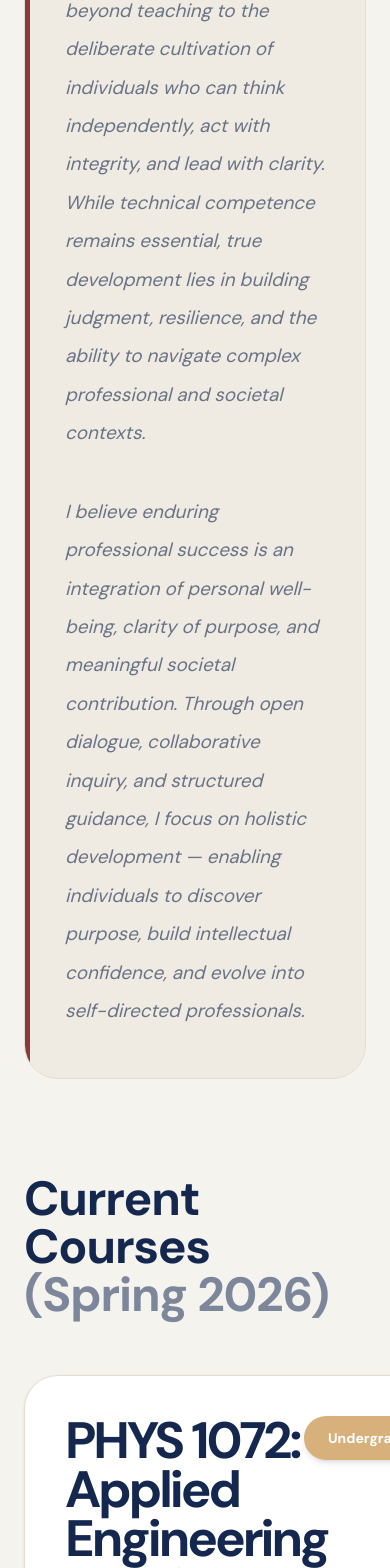
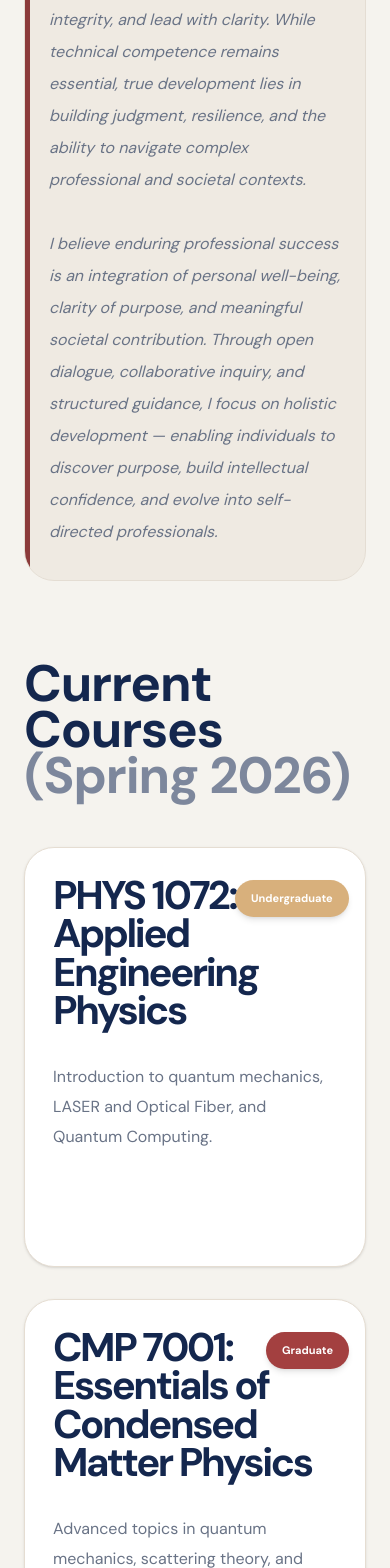
Before and after one commit to AarushPramit/Portfolio-2.0, a React (Vite) app: page /teaching in a window 390 px wide. Shown: the part 432-2000 px from the top of the page. Built offline with nearby package versions, Linux system fonts and the light colour scheme.

Commit message:
Refactor Teaching component layout and content
Updated the Teaching component with improved layout, styling, and content for sections including Hero, Philosophy, Current Courses, Previous Courses, and Teaching Resources.

```diff
--- a/src/pages/Teaching.jsx
+++ b/src/pages/Teaching.jsx
@@ -5,7 +5,7 @@ function Teaching() {
     <div className="overflow-hidden bg-[#F5F3EE] text-[#14274E]">
 
       {/* HERO */}
-      <section className="px-6 pt-36 pb-16 md:px-10 lg:px-[8%]">
+      <section className="px-6 pt-32 pb-14 md:px-10 lg:px-[8%]">
 
         <motion.div
           initial={{ opacity: 0, y: 70 }}
@@ -17,13 +17,13 @@ function Teaching() {
           className="max-w-6xl"
         >
 
-          <p className="mb-6 text-sm uppercase tracking-[0.35em] text-[#9A6B46]">
+          <p className="mb-5 text-[11px] uppercase tracking-[0.35em] text-[#9A6B46] sm:text-sm">
             Education & Pedagogy
           </p>
 
           <h1
             className="
-            text-5xl
+            text-[3.6rem]
             sm:text-6xl
             lg:text-[5.5rem]
             font-bold
@@ -40,7 +40,7 @@ function Teaching() {
       </section>
 
       {/* PHILOSOPHY */}
-      <section className="px-6 pb-24 md:px-10 lg:px-[8%]">
+      <section className="px-6 pb-20 md:px-10 lg:px-[8%]">
 
         <motion.div
           initial={{ opacity: 0, y: 70 }}
@@ -53,11 +53,15 @@ function Teaching() {
           className="
           relative
           overflow-hidden
-          rounded-[34px]
+          rounded-[30px]
           border border-[#E4DDD3]
           bg-[#EFEAE2]
-          px-10
-          py-12
+          px-6
+          py-8
+
+          sm:px-10
+          sm:py-12
+
           md:px-14
           md:py-14
         "
@@ -66,14 +70,17 @@ function Teaching() {
           {/* LEFT ACCENT */}
           <div className="absolute left-0 top-0 h-full w-[5px] bg-[#8B3A3A]" />
 
-          <div className="space-y-10">
+          <div className="space-y-8 sm:space-y-10">
 
             <p
               className="
-              text-[1.18rem]
+              text-[1rem]
               italic
-              leading-[2.4rem]
+              leading-[2rem]
               text-[#697386]
+
+              sm:text-[1.18rem]
+              sm:leading-[2.4rem]
             "
             >
               Leadership development, in my approach, extends beyond teaching to the deliberate cultivation of individuals who can think independently, act with integrity, and lead with clarity. While technical competence remains essential, true development lies in building judgment, resilience, and the ability to navigate complex professional and societal contexts.
@@ -81,10 +88,13 @@ function Teaching() {
 
             <p
               className="
-              text-[1.18rem]
+              text-[1rem]
               italic
-              leading-[2.4rem]
+              leading-[2rem]
               text-[#697386]
+
+              sm:text-[1.18rem]
+              sm:leading-[2.4rem]
             "
             >
               I believe enduring professional success is an integration of personal well-being, clarity of purpose, and meaningful societal contribution. Through open dialogue, collaborative inquiry, and structured guidance, I focus on holistic development — enabling individuals to discover purpose, build intellectual confidence, and evolve into self-directed professionals.
@@ -97,9 +107,9 @@ function Teaching() {
       </section>
 
       {/* CURRENT COURSES */}
-      <section className="px-6 pb-28 md:px-10 lg:px-[8%] overflow-hidden">
+      <section className="px-6 pb-24 md:px-10 lg:px-[8%] overflow-hidden">
 
-        <div className="mb-14">
+        <div className="mb-12">
 
           <h2
             className="
@@ -111,7 +121,7 @@ function Teaching() {
             <span
               className="
               block
-              text-5xl
+              text-[3.2rem]
               sm:text-6xl
               lg:text-[5.5rem]
               font-bold
@@ -124,7 +134,7 @@ function Teaching() {
             <span
               className="
               block
-              text-5xl
+              text-[3.2rem]
               sm:text-6xl
               lg:text-[5.5rem]
               font-bold
@@ -138,7 +148,7 @@ function Teaching() {
 
         </div>
 
-        {/* GRID ANIMATION */}
+        {/* GRID */}
         <motion.div
           initial={{ opacity: 0, x: -160 }}
           whileInView={{ opacity: 1, x: 0 }}
@@ -162,27 +172,46 @@ function Teaching() {
             group
             will-change-transform
             flex flex-col
-            min-h-[520px]
-            rounded-[34px]
+            min-h-[420px]
+
+            sm:min-h-[520px]
+
+            rounded-[30px]
             border border-[#E5DDD2]
             bg-white
-            p-10
+
+            p-7
+
+            sm:p-10
+
             shadow-sm
             transition-all duration-500
             hover:shadow-[0_22px_60px_rgba(0,0,0,0.06)]
           "
           >
 
+            {/* BADGE */}
             <div
               className="
               absolute
-              right-[-14px]
-              top-10
+              right-4
+
+              sm:right-[-14px]
+
+              top-8
+
               rounded-full
               bg-[#D8B07C]
-              px-6
-              py-3
-              text-sm
+
+              px-4
+              py-2.5
+
+              sm:px-6
+              sm:py-3
+
+              text-[11px]
+              sm:text-sm
+
               font-semibold
               text-white
               shadow-md
@@ -193,8 +222,14 @@ function Teaching() {
 
             <h3
               className="
-              max-w-[85%]
-              text-[3.2rem]
+              max-w-full
+
+              sm:max-w-[85%]
+
+              text-[2.5rem]
+
+              sm:text-[3.2rem]
+
               font-bold
               leading-[0.96]
               tracking-[-0.06em]
@@ -210,9 +245,16 @@ function Teaching() {
 
             <p
               className="
-              mt-12
-              text-[1.12rem]
-              leading-[2.3rem]
+              mt-8
+
+              sm:mt-12
+
+              text-[1rem]
+              leading-[1.9rem]
+
+              sm:text-[1.12rem]
+              sm:leading-[2.3rem]
+
               text-[#697386]
             "
             >
@@ -235,27 +277,46 @@ function Teaching() {
             group
             will-change-transform
             flex flex-col
-            min-h-[520px]
-            rounded-[34px]
+            min-h-[420px]
+
+            sm:min-h-[520px]
+
+            rounded-[30px]
             border border-[#E5DDD2]
             bg-white
-            p-10
+
+            p-7
+
+            sm:p-10
+
             shadow-sm
             transition-all duration-500
             hover:shadow-[0_22px_60px_rgba(0,0,0,0.06)]
           "
           >
 
+            {/* BADGE */}
             <div
               className="
               absolute
-              right-[-14px]
-              top-10
+              right-4
+
+              sm:right-[-14px]
+
+              top-8
+
               rounded-full
               bg-[#A34040]
-              px-6
-              py-3
-              text-sm
+
+              px-4
+              py-2.5
+
+              sm:px-6
+              sm:py-3
+
+              text-[11px]
+              sm:text-sm
+
               font-semibold
               text-white
               shadow-md
@@ -266,8 +327,14 @@ function Teaching() {
 
             <h3
               className="
-              max-w-[85%]
-              text-[3.2rem]
+              max-w-full
+
+              sm:max-w-[85%]
+
+              text-[2.5rem]
+
+              sm:text-[3.2rem]
+
               font-bold
               leading-[0.96]
               tracking-[-0.06em]
@@ -283,9 +350,16 @@ function Teaching() {
 
             <p
               className="
-              mt-12
-              text-[1.12rem]
-              leading-[2.3rem]
+              mt-8
+
+              sm:mt-12
+
+              text-[1rem]
+              leading-[1.9rem]
+
+              sm:text-[1.12rem]
+              sm:leading-[2.3rem]
+
               text-[#697386]
             "
             >
@@ -308,27 +382,46 @@ function Teaching() {
             group
             will-change-transform
             flex flex-col
-            min-h-[520px]
-            rounded-[34px]
+            min-h-[420px]
+
+            sm:min-h-[520px]
+
+            rounded-[30px]
             border border-[#E5DDD2]
             bg-white
-            p-10
+
+            p-7
+
+            sm:p-10
+
             shadow-sm
             transition-all duration-500
             hover:shadow-[0_22px_60px_rgba(0,0,0,0.06)]
           "
           >
 
+            {/* BADGE */}
             <div
               className="
               absolute
-              right-[-14px]
-              top-10
+              right-4
+
+              sm:right-[-14px]
+
+              top-8
+
               rounded-full
               bg-[#A34040]
-              px-6
-              py-3
-              text-sm
+
+              px-4
+              py-2.5
+
+              sm:px-6
+              sm:py-3
+
+              text-[11px]
+              sm:text-sm
+
               font-semibold
               text-white
               shadow-md
@@ -339,8 +432,14 @@ function Teaching() {
 
             <h3
               className="
-              max-w-[85%]
-              text-[3.2rem]
+              max-w-full
+
+              sm:max-w-[85%]
+
+              text-[2.5rem]
+
+              sm:text-[3.2rem]
+
               font-bold
               leading-[0.96]
               tracking-[-0.06em]
@@ -357,9 +456,16 @@ function Teaching() {
 
             <p
               className="
-              mt-12
-              text-[1.12rem]
-              leading-[2.3rem]
+              mt-8
+
+              sm:mt-12
+
+              text-[1rem]
+              leading-[1.9rem]
+
+              sm:text-[1.12rem]
+              sm:leading-[2.3rem]
+
               text-[#697386]
             "
             >
@@ -375,13 +481,13 @@ function Teaching() {
       </section>
 
       {/* PREVIOUS COURSES */}
-      <section className="px-6 pb-28 md:px-10 lg:px-[8%] overflow-hidden">
+      <section className="px-6 pb-24 md:px-10 lg:px-[8%] overflow-hidden">
 
-        <div className="mb-14">
+        <div className="mb-12">
 
           <h2
             className="
-            text-5xl
+            text-[3rem]
             sm:text-6xl
             font-bold
             tracking-[-0.05em]
@@ -436,7 +542,11 @@ function Teaching() {
               rounded-[26px]
               border border-[#E5DDD2]
               bg-white
-              p-7
+
+              p-6
+
+              sm:p-7
+
               shadow-sm
               transition-all duration-500
               hover:shadow-[0_18px_45px_rgba(0,0,0,0.05)]
@@ -463,7 +573,11 @@ function Teaching() {
               <h3
                 className="
                 mt-6
-                text-[2rem]
+
+                text-[1.8rem]
+
+                sm:text-[2rem]
+
                 font-bold
                 leading-[1.12]
                 tracking-[-0.04em]
@@ -477,7 +591,7 @@ function Teaching() {
                 className="
                 mt-5
                 text-[1rem]
-                leading-[2rem]
+                leading-[1.9rem]
                 text-[#697386]
               "
               >
@@ -496,13 +610,13 @@ function Teaching() {
       </section>
 
       {/* TEACHING RESOURCES */}
-      <section className="px-6 pb-32 md:px-10 lg:px-[8%] overflow-hidden">
+      <section className="px-6 pb-28 md:px-10 lg:px-[8%] overflow-hidden">
 
-        <div className="mb-14">
+        <div className="mb-12">
 
           <h2
             className="
-            text-5xl
+            text-[3rem]
             sm:text-6xl
             font-bold
             tracking-[-0.05em]
@@ -555,7 +669,11 @@ function Teaching() {
               rounded-[26px]
               border border-[#E5DDD2]
               bg-white
-              p-7
+
+              p-6
+
+              sm:p-7
+
               shadow-sm
               transition-all duration-500
               hover:shadow-[0_18px_45px_rgba(0,0,0,0.05)]
@@ -564,7 +682,10 @@ function Teaching() {
 
               <h3
                 className="
-                text-[2rem]
+                text-[1.8rem]
+
+                sm:text-[2rem]
+
                 font-bold
                 leading-[1.15]
                 tracking-[-0.04em]
@@ -578,7 +699,7 @@ function Teaching() {
                 className="
                 mt-5
                 text-[1rem]
-                leading-[2rem]
+                leading-[1.9rem]
                 text-[#697386]
               "
               >
```
